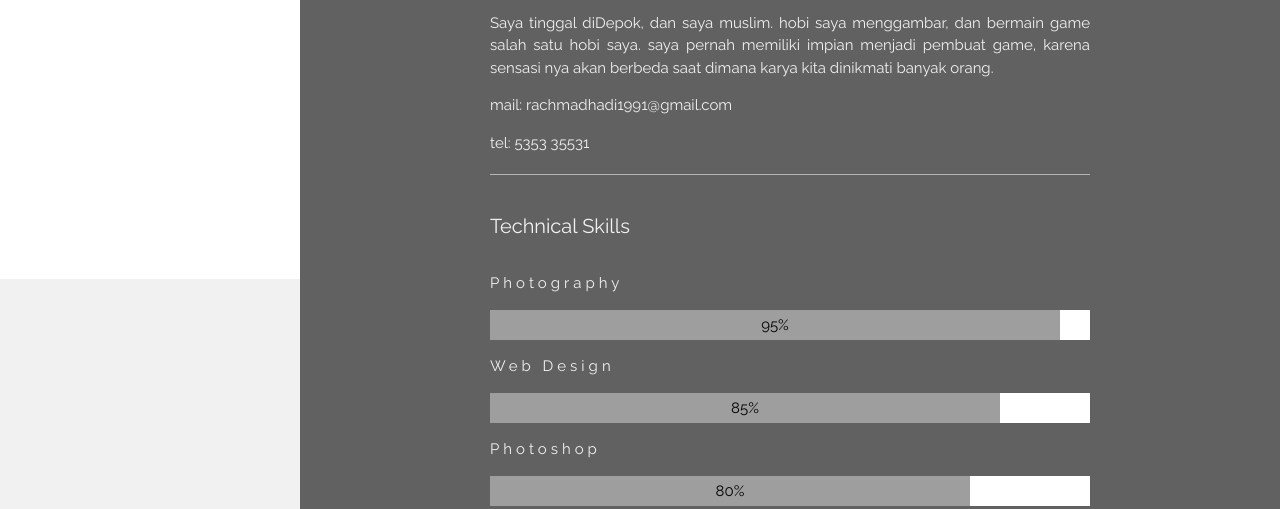
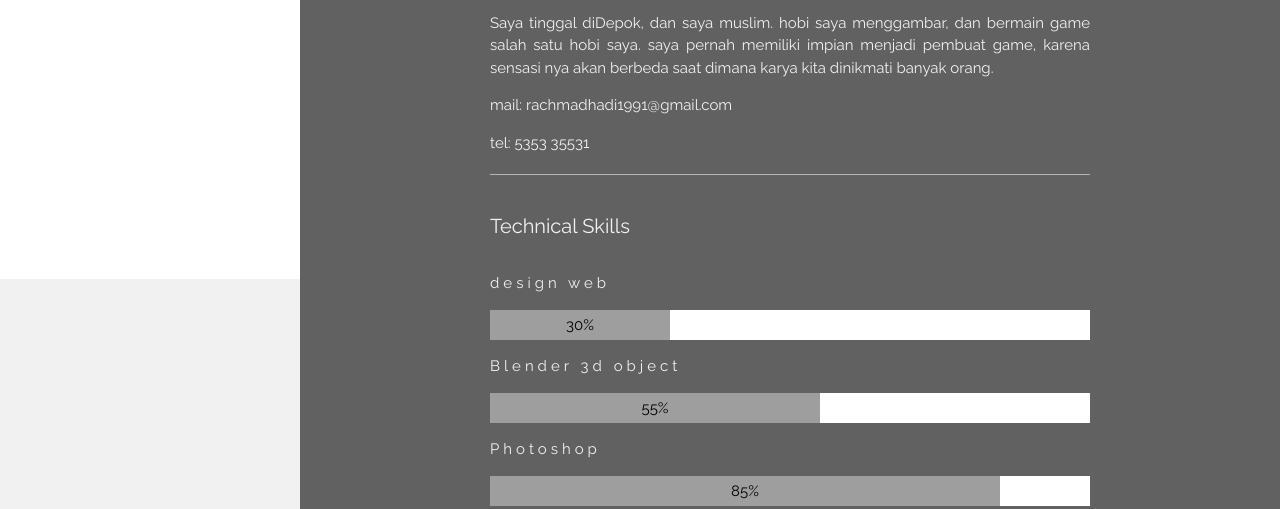
Before and after one commit to ShiroeART/ShiroeART.github.io, a plain HTML site: page index.html in a window 1280 px wide. Shown: the part 521-1030 px from the top of the page. Drawn offline with nearby package versions, Linux system fonts and the light colour scheme.

Commit message:
Update index.html

```diff
--- a/index.html
+++ b/index.html
@@ -91,17 +91,17 @@ body,h1,h2,h3,h4,h5 {font-family: "Raleway", sans-serif}
       <p>tel: 5353 35531</p>
       <hr class="w3-opacity">
       <h4 class="w3-padding-16">Technical Skills</h4>
-      <p class="w3-wide">Photography</p>
+      <p class="w3-wide">design web</p>
       <div class="w3-white">
-        <div class="w3-container w3-padding-small w3-center w3-grey" style="width:95%">95%</div>
+        <div class="w3-container w3-padding-small w3-center w3-grey" style="width:30%">30%</div>
       </div>
-      <p class="w3-wide">Web Design</p>
+      <p class="w3-wide">Blender 3d object</p>
       <div class="w3-white">
-        <div class="w3-container w3-padding-small w3-center w3-grey" style="width:85%">85%</div>
+        <div class="w3-container w3-padding-small w3-center w3-grey" style="width:55%">55%</div>
       </div>
       <p class="w3-wide">Photoshop</p>
       <div class="w3-white">
-        <div class="w3-container w3-padding-small w3-center w3-grey" style="width:80%">80%</div>
+        <div class="w3-container w3-padding-small w3-center w3-grey" style="width:85%">85%</div>
       </div>
       <p><button class="w3-button w3-light-grey w3-padding-large w3-margin-top w3-margin-bottom">Download Resume</button></p>
       <hr class="w3-opacity">
```
